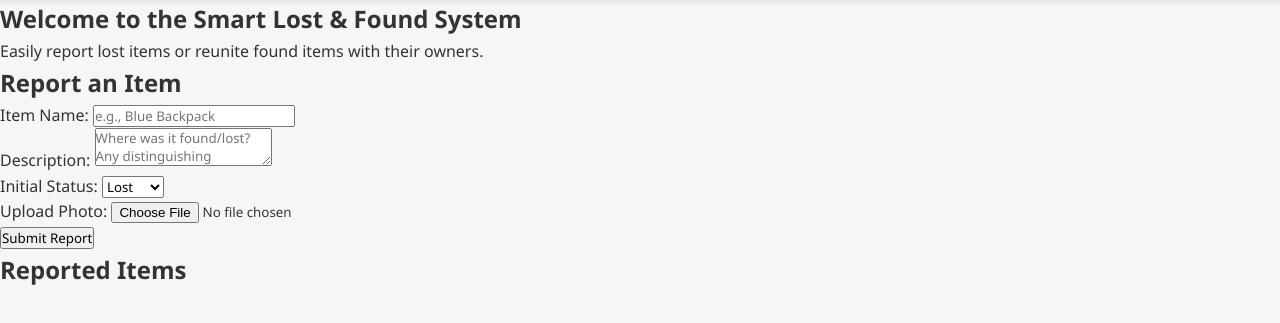
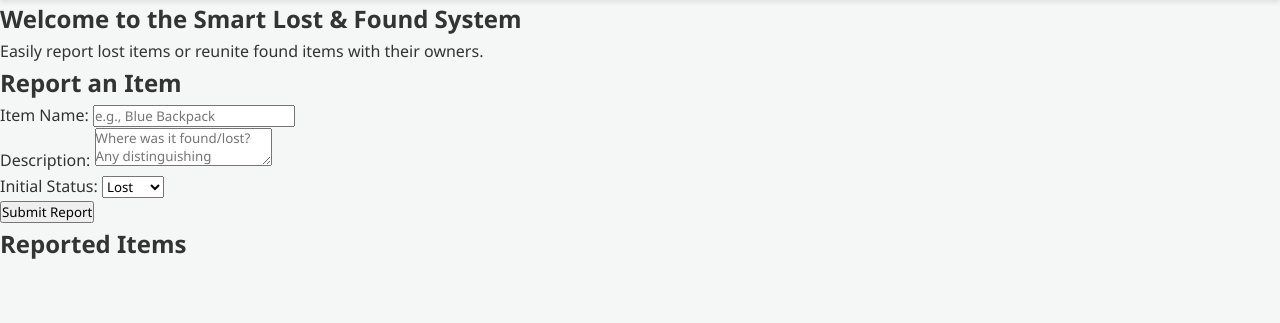
Before and after one commit to Esmartavi/Smart-Lost-and-Found-System-in-Campus, a plain HTML site: page index.html in a window 1280 px wide. Shown: the part 83-406 px from the top of the page. Drawn offline with Linux system fonts and the light colour scheme.

Commit message:
mistake by shashi

```diff
--- a/index.html
+++ b/index.html
@@ -48,10 +48,7 @@
                     </select>
                 </div>
 
-                <div class="form-group">
-                    <label for="itemPhoto">Upload Photo:</label>
-                    <input type="file" id="itemPhoto" accept="image/*">
-                </div>
+
 
                 <button type="submit">Submit Report</button>
             </form>
```
